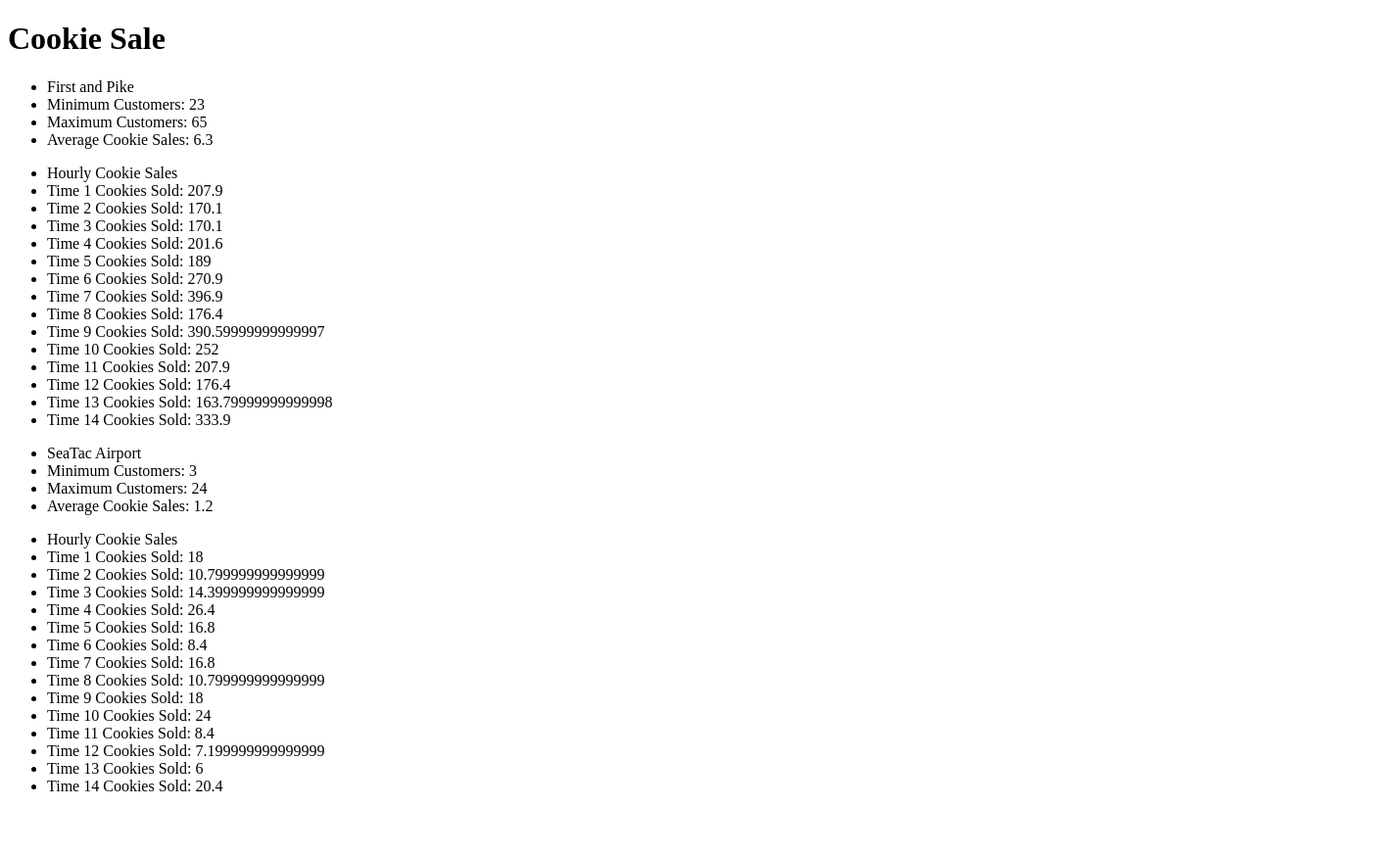
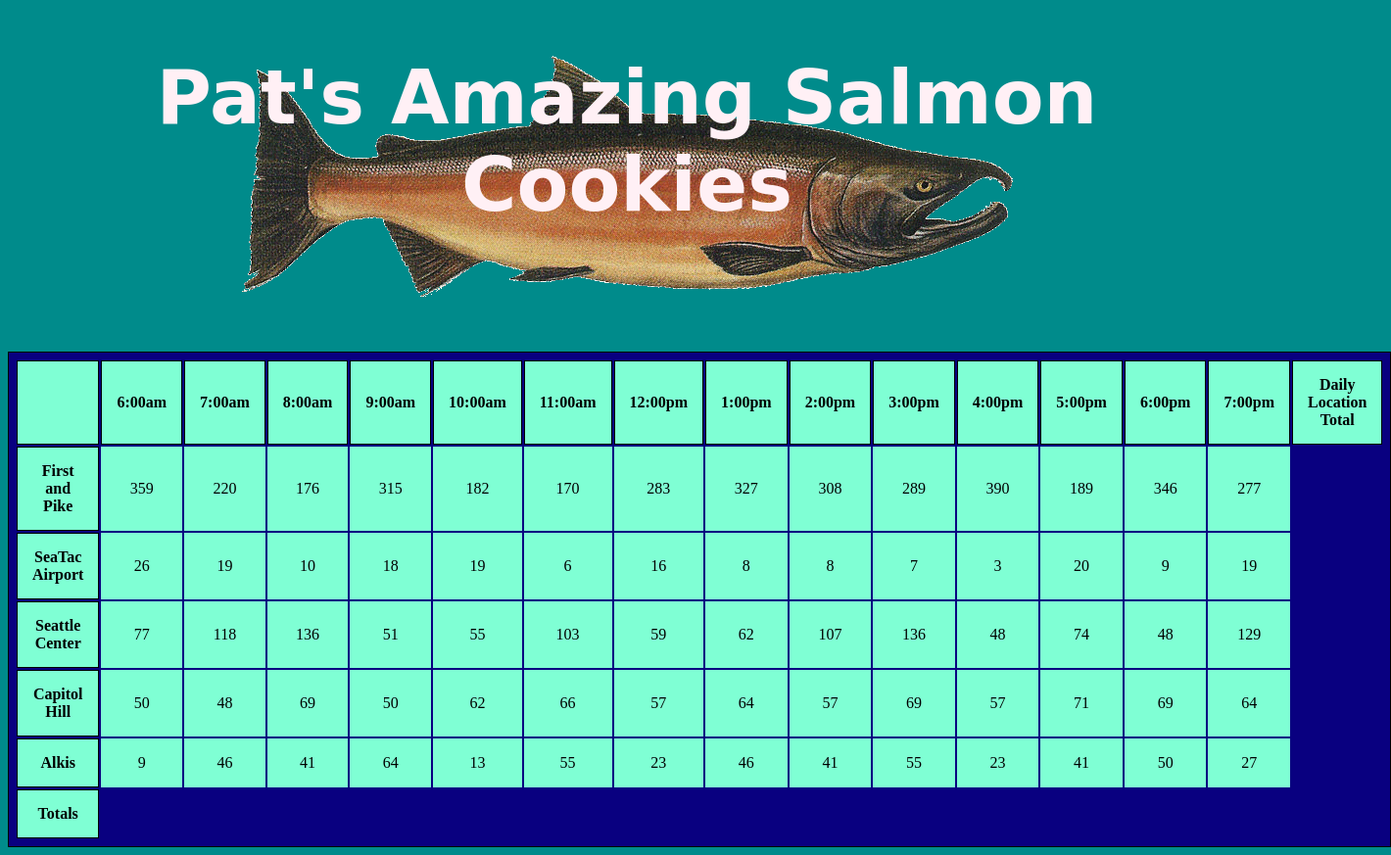
Before and after one commit to JCode1986/cookie_stand, a plain HTML site: page index.html in a window 1280 px wide. Shown: the whole page at 98% size, 1420 px wide, since content can reach past the window. Before the commit the page ends 828 px from the top, so only its background shows below. Drawn offline with Linux system fonts and the light colour scheme.

Commit message:
table and constructor

```diff
--- a/app.js
+++ b/app.js
@@ -4,7 +4,7 @@
 // Main page meets requirements of the problem domain
 // Use template literals in your JS logic to render the stores as lists on the sales page
 var title = document.getElementById('cookie_title');
-title.innerHTML= 'Cookie Sale';
+title.innerHTML= `Pat's Amazing Salmon Cookies`;
 
 function getRandomIntInclusive(min, max) { //https://developer.mozilla.org/en-US/docs/Web/JavaScript/Reference/Global_Objects/Math/random
   min = Math.ceil(min);
@@ -12,90 +12,49 @@ function getRandomIntInclusive(min, max) { //https://developer.mozilla.org/en-US
   return Math.floor(Math.random() * (max - min + 1)) + min;
 };
 
-var first_cookie_location = {
-  name: 'first and pike',
-  min_customers: 23,
-  max_customers: 65,
-  avg_cookie_sales: 6.3,
-  hourly_cookie_sales: []
-
+function Location (name, starting_hours, min_customers, max_customers, avg_cookie_sales, hourly_cookie_sales, element_id) {
+  this.name = name;
+  this.starting_hours = starting_hours;
+  this.min_customers = min_customers;
+  this.max_customers = max_customers;
+  this.hours_in_workday = 14;
+  this.avg_cookie_sales = avg_cookie_sales;
+  this.hourly_cookie_sales = hourly_cookie_sales;
+  this.element_id = element_id;
 };
 
-first_cookie_location.render_pike_to_page = function() {
-  var first_ul = document.getElementById('loc_pike');
-  var first_li = document.createElement('li');
-  first_li.textContent = 'Hourly Cookie Sales';
-  first_ul.appendChild(first_li);
-  for (var i = 0; i < this.hourly_cookie_sales.length; i++) {
-    var new_li = document.createElement('li');    //change new_li variable
-    var cookie_sales = this.hourly_cookie_sales[i];
-    new_li.textContent = `Time ${i + 1} Cookies Sold: ${cookie_sales}`;
-    first_ul.appendChild(new_li);
+//random hourly cookie generator
+
+Location.prototype.random_cookie_number = function (){
+  for(var i = 0; i < this.hours_in_workday; i++){
+    var random_customer = getRandomIntInclusive(this.min_customers, this.max_customers);
+    var random_cookie_number = random_customer * this.avg_cookie_sales;
+    var hourly_rounded_sales = Math.floor(random_cookie_number)
+    this.hourly_cookie_sales.push(hourly_rounded_sales);
   }
 };
 
-first_cookie_location.cookies_sold_hourly = function (){
-  for(var i = 0; i < 14; i++){
-    var random_customer = getRandomIntInclusive(this.min_customers, this.max_customers);
-    var random_cookie = random_customer * this.avg_cookie_sales;
-    this.hourly_cookie_sales.push(random_cookie);
+//render to page constructor function
+
+Location.prototype.render = function(){
+  this.random_cookie_number();
+  var table_parent = document.getElementById(this.element_id);
+  for (var i = 0; i < this.hourly_cookie_sales.length; i++) {
+    var new_data = document.createElement('td');
+    var cookie_sales = this.hourly_cookie_sales[i];
+    new_data.textContent = cookie_sales;
+    table_parent.appendChild(new_data);
   }
 };
 
-first_cookie_location.cookies_sold_hourly();
-first_cookie_location.render_pike_to_page();
+var first_cookie_location = new Location('First and Pike', 6, 23, 65, 6.3, [], 'pike');
+var second_cookie_location = new Location('Sea Tac Airport', 6, 3, 24, 1.2, [], 'seatac');
+var third_cookie_location = new Location('Seattle Central', 6, 11, 38, 3.7, [], 'seattle');
+var fourth_cookie_location = new Location('Capitol Hill', 6, 20, 38, 2.3, [], 'chill');
+var fifth_cookie_location = new Location('Alki', 6, 2, 16, 4.6, [], 'alkis');
 
-var second_cookie_location = {
-  name: 'sea tac airport',
-  min_customers: 3,
-  max_customers: 24,
-  avg_cookie_sales: 1.2,
-  hourly_cookie_sales: []
-};
-second_cookie_location.render_seatac_to_page = function() {
-  var second_ul = document.getElementById('loc_seatac');
-  var second_li = document.createElement('li');
-  second_li.textContent = 'Hourly Cookie Sales';
-  second_ul.appendChild(second_li);
-  for (var i = 0; i < this.hourly_cookie_sales.length; i++) {
-    var new_li = document.createElement('li');    //change new_li variable
-    var cookie_sales = this.hourly_cookie_sales[i];
-    new_li.textContent = `Time ${i + 1} Cookies Sold: ${cookie_sales}`;
-    second_ul.appendChild(new_li);
-  }
-};
-
-second_cookie_location.cookies_sold_hourly = function (){
-  for(var i = 0; i < 14; i++){
-    var random_customer = getRandomIntInclusive(this.min_customers, this.max_customers);
-    var random_cookie = random_customer * this.avg_cookie_sales;
-    this.hourly_cookie_sales.push(random_cookie);
-  }
-};
-
-second_cookie_location.cookies_sold_hourly();
-second_cookie_location.render_seatac_to_page();
-
-var third_cookie_location = {
-  name: 'seattle center',
-  min_customers: 11,
-  max_customers: 38,
-  avg_cookie_sales: 3.7,
-  hourly_cookie_sales: []
-};
-
-var fourth_cookie_location = {
-  name: 'capitol hill',
-  min_customers: 20,
-  max_customers: 38,
-  avg_cookie_sales: 2.3,
-  hourly_cookie_sales: []
-};
-
-var fifth_cookie_location = {
-  name: 'alki',
-  min_customers: 2,
-  max_customers: 16,
-  avg_cookie_sales: 4.6,
-  hourly_cookie_sales: []
-};
+first_cookie_location.render();
+second_cookie_location.render();
+third_cookie_location.render();
+fourth_cookie_location.render();
+fifth_cookie_location.render();
--- a/index.html
+++ b/index.html
@@ -4,32 +4,50 @@
   <meta charset="UTF-8">
   <meta name="viewport" content="width=device-width, initial-scale=1.0">
   <meta http-equiv="X-UA-Compatible" content="ie=edge">
+  <link href="style.css" rel="stylesheet">
   <title>Document</title>
 </head>
 <body>
   <h1 id="cookie_title">Magical Cookie Sale!</h1>
-  <ul id="student-container"></ul>
 
-  <!-- min- 23; max- 65; average-	6.3 -->
-    <ul id="first_pike">
-      <li>First and Pike</li>
-      <li>Minimum Customers: 23</li>
-      <li>Maximum Customers: 65</li>
-      <li>Average Cookie Sales: 6.3</li>
-    </ul>
-    <ul id="loc_pike"></ul>
-    <ul id="seatac">
-      <li>SeaTac Airport</li>
-      <li>Minimum Customers: 3</li>
-      <li>Maximum Customers: 24</li>
-      <li>Average Cookie Sales: 1.2</li>
-    </ul>
-    <ul id="loc_seatac"></ul>
-    <ul id="loc_Seattle_central"></ul>
-    <ul id="loc_central_hill"></ul>
-    <ul id="loc_alki"></ul>
-
+<table id="cookie_table">
+  <tr id ="hours">
+    <th></th>
+    <th>6:00am</th>
+    <th>7:00am</th>
+    <th>8:00am</th>
+    <th>9:00am</th>
+    <th>10:00am</th>
+    <th>11:00am</th>
+    <th>12:00pm</th>
+    <th>1:00pm</th>
+    <th>2:00pm</th>
+    <th>3:00pm</th>
+    <th>4:00pm</th>
+    <th>5:00pm</th>
+    <th>6:00pm</th>
+    <th>7:00pm</th>
+    <th>Daily Location Total</th>
+  </tr>
+  <tr id ="pike">
+  <th scope="row">First and Pike</th>
+  </tr>
+  <tr id="seatac">
+    <th scope="row">SeaTac Airport</th>
+  </tr>
+  <tr id="seattle">
+    <th scope="row">Seattle Center</th>
+  </tr>
+  <tr id="chill">
+    <th scope="row">Capitol Hill</th>
+  </tr>
+  <tr id="alkis">
+    <th scope="row">Alkis</th>
+  </tr>
+  <tr id="totals">
+    <th scope="row">Totals</th>
+  </tr>
+  </table>
   <script src="app.js"></script>
-  <script src=></script>
 </body>
 </html>
--- a/style.css
+++ b/style.css
@@ -1,6 +1,29 @@
+body {
+  background: darkcyan;
+}
+#cookie_table {
+  border: 1px solid black;
+  text-align: center;
+  padding: 6px;
+  background-color: rgb(9, 0, 128);
+}
+#cookie_table th {
+  padding: 15px;
+  border: 1px solid black;
+}
+#cookie_table tr {
+  background: aquamarine;
+  border-bottom: 1px;
+  border-color: black;
+  border: 1px;
+}
 #cookie_title {
   text-align: center;
-};
-li * {
-  display: inline
-};
+  font-family: cursive;
+  background: url("salmon.png") no-repeat;
+  height: 250px;
+  background-position: center;
+  padding: 3px;
+  color: lavenderblush;
+  font-size: 77px;
+}
```
Also changed, not shown: salmon.png (added).
